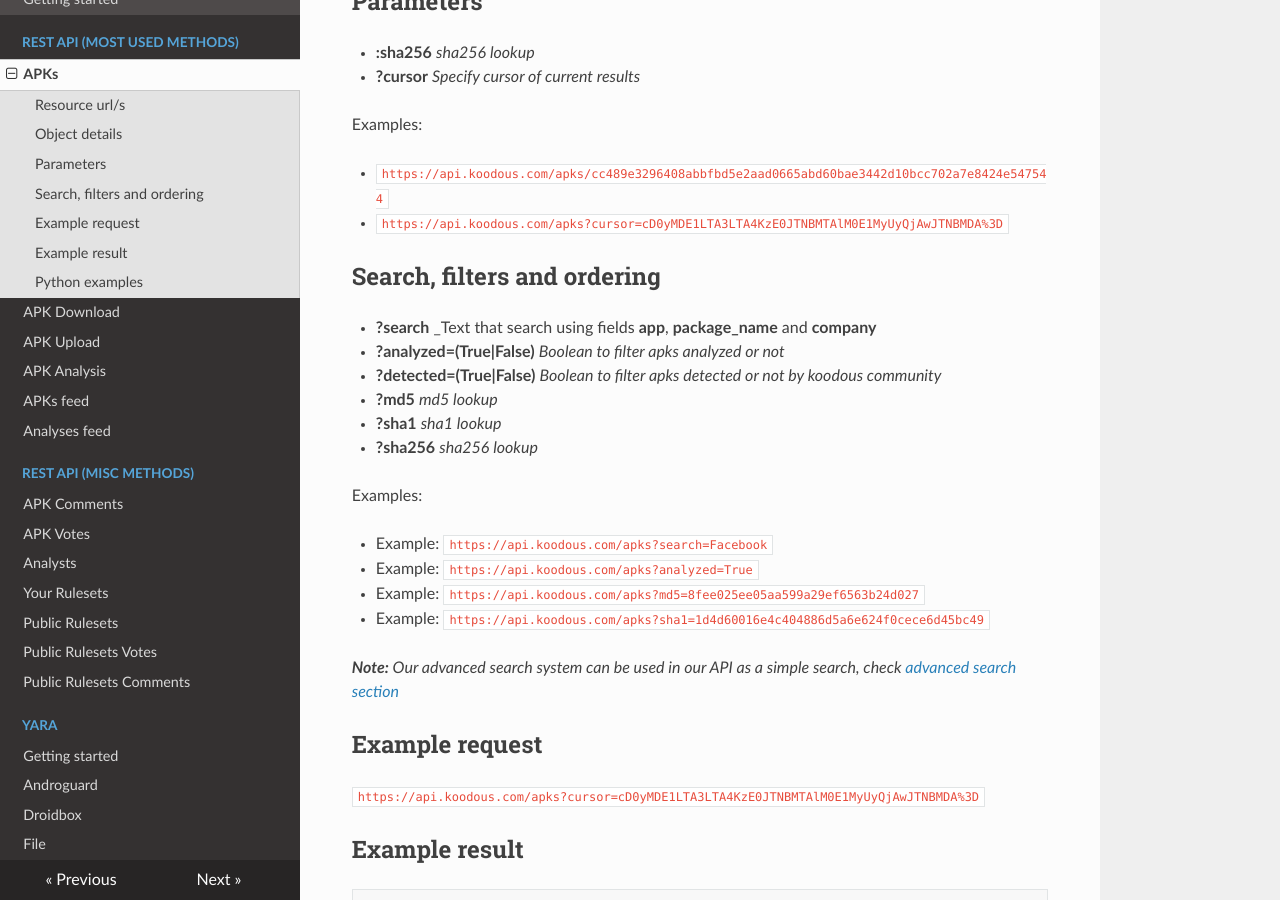
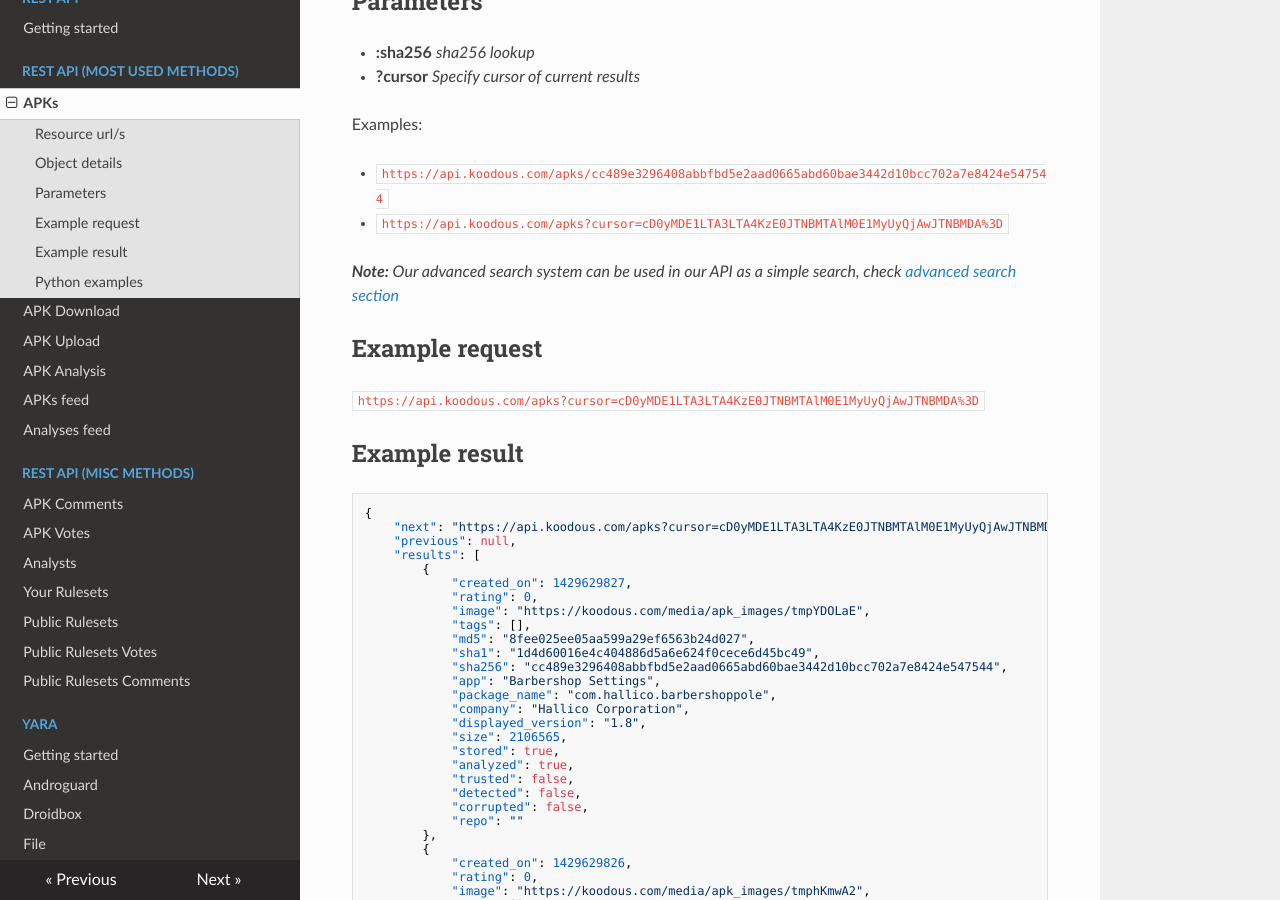
Before and after one commit to Koodous/docs.koodous.com, an MkDocs documentation site: the page built from docs/rest-api/apks.md, in a window 1280 px wide and 900 px high, scrolled down 793 px. Built offline with MkDocs 1.6.1, drawn with Linux system fonts in a browser that asks for light colours; nearby versions of some CDN libraries; old or Windows-style settings are respelled for this version of MkDocs.

Commit message:
Update apks.md

```diff
--- a/docs/rest-api/apks.md
+++ b/docs/rest-api/apks.md
@@ -37,23 +37,6 @@
 
 * `https://api.koodous.com/apks/cc489e3296408abbfbd5e2aad0665abd60bae3442d10bcc702a7e8424e547544`
 * `https://api.koodous.com/apks?cursor=cD0yMDE1LTA3LTA4KzE0JTNBMTAlM0E1MyUyQjAwJTNBMDA%3D`
-
-## Search, filters and ordering
-
-* **?search** _Text that search using fields **app**, **package_name** and **company**
-* **?analyzed=(True|False)** _Boolean to filter apks analyzed or not_
-* **?detected=(True|False)** _Boolean to filter apks detected or not by koodous community_
-* **?md5** _md5 lookup_
-* **?sha1** _sha1 lookup_
-* **?sha256** _sha256 lookup_
-
-
-Examples:
-
-* Example: `https://api.koodous.com/apks?search=Facebook`
-* Example: `https://api.koodous.com/apks?analyzed=True`
-* Example: `https://api.koodous.com/apks?md5=8fee025ee05aa599a29ef6563b24d027`
-* Example: `https://api.koodous.com/apks?sha1=1d4d60016e4c404886d5a6e624f0cece6d45bc49`
 
 _**Note:** Our advanced search system can be used in our API as a simple search, check [advanced search section](/web/the-repo/#advanced-search)_
 
```
